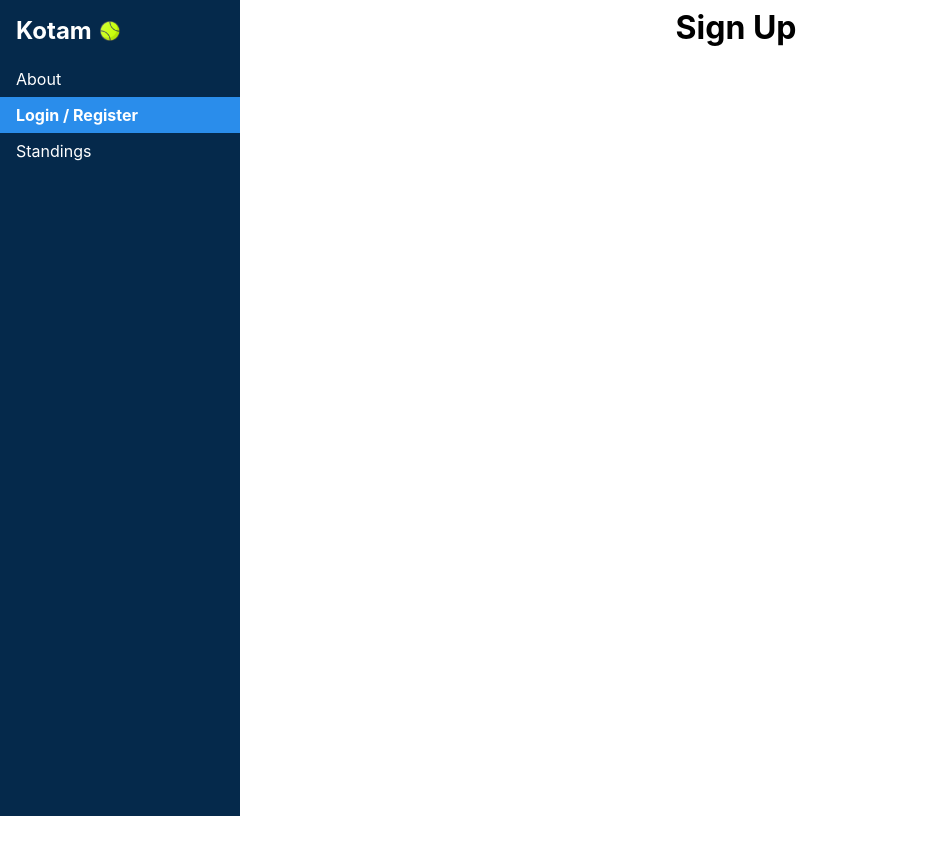
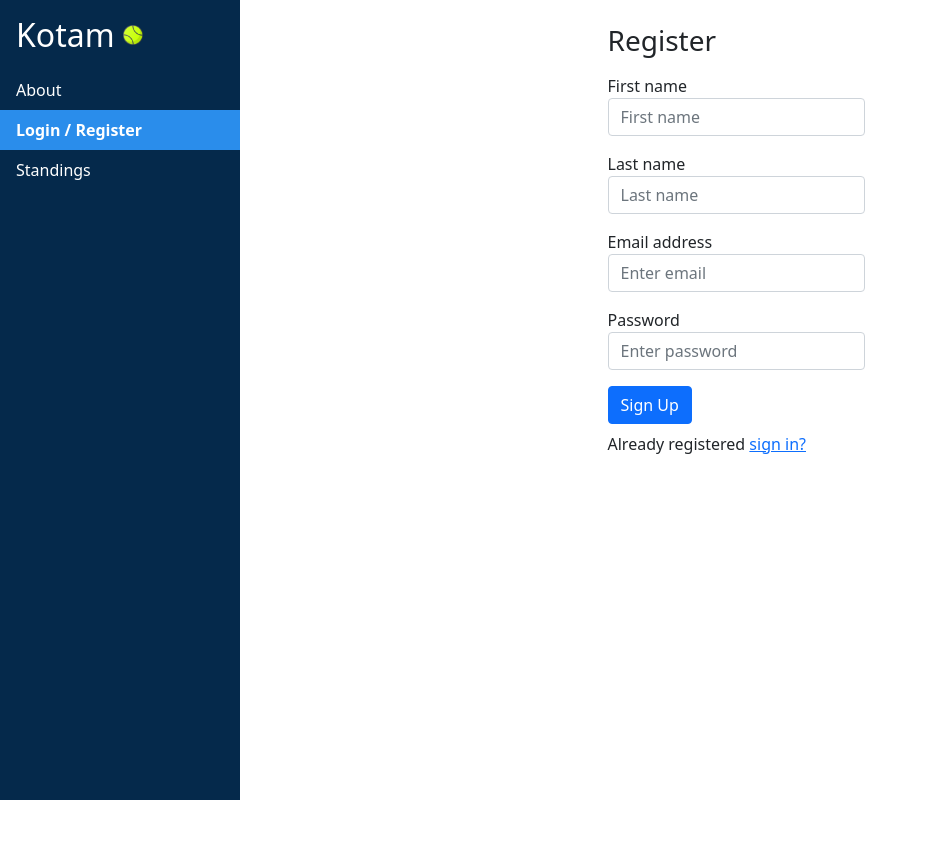
Before and after one commit to AimanFarhanMohdFaruk/KOTAM_test_app, a React (Create React App) app in the folder kotam-frontend/: page /signup in a window 1280 px wide. Shown: the top 854 px of the page, without its empty margins (0-928 px from the left). Built offline with nearby package versions, Linux system fonts and the light colour scheme.

Commit message:
signupform

```diff
--- a/kotam-frontend/package.json
+++ b/kotam-frontend/package.json
@@ -7,7 +7,9 @@
     "@testing-library/react": "^11.2.7",
     "@testing-library/user-event": "^12.8.3",
     "axios": "^0.24.0",
+    "bootstrap": "^5.1.3",
     "react": "^17.0.2",
+    "react-bootstrap": "^2.0.3",
     "react-dom": "^17.0.2",
     "react-router-dom": "^6.0.2",
     "react-scripts": "4.0.3",
--- a/kotam-frontend/src/App.js
+++ b/kotam-frontend/src/App.js
@@ -1,3 +1,4 @@
+import 'bootstrap/dist/css/bootstrap.min.css'
 import './App.css';
 import {useState, useEffect} from 'react';
 import axios from 'axios';
--- a/kotam-frontend/src/components/signUpForm.js
+++ b/kotam-frontend/src/components/signUpForm.js
@@ -0,0 +1,39 @@
+import React from 'react';
+
+const SignUpForm = () => {
+    return (
+        <div class='content' className='d-flex justify-content-center align-items-center'>
+        <form style={{marginTop: "1rem"}}>
+                <h3>Register</h3>
+
+                <div className="form-group">
+                    <label>First name</label>
+                    <input type="text" className="form-control" placeholder="First name" />
+                </div>
+
+                <div className="form-group">
+                    <label>Last name</label>
+                    <input type="text" className="form-control" placeholder="Last name" />
+                </div>
+
+                <div className="form-group">
+                    <label>Email address</label>
+                    <input type="email" className="form-control" placeholder="Enter email" />
+                </div>
+
+                <div className="form-group">
+                    <label>Password</label>
+                    <input type="password" className="form-control" placeholder="Enter password" />
+                </div>
+                <button type="submit" className="btn btn-primary btn-block" style={{marginTop:"1rem"}}>Sign Up</button>
+                <p className="forgot-password text-right" style={{marginTop:"0.5rem"}}>
+                    Already registered <a href="#">sign in?</a>
+                </p>
+            </form>
+        </div>
+
+
+    )
+}
+
+export default SignUpForm;
--- a/kotam-frontend/src/index.css
+++ b/kotam-frontend/src/index.css
@@ -18,3 +18,8 @@ code {
   font-family: source-code-pro, Menlo, Monaco, Consolas, 'Courier New',
     monospace;
 }
+
+.form-group {
+  max-width: 300px;
+  margin-top: 1rem;
+}
--- a/kotam-frontend/src/pages/SignUp/index.js
+++ b/kotam-frontend/src/pages/SignUp/index.js
@@ -1,11 +1,10 @@
 import React from 'react';
-
+import SignUpForm from '../../components/signUpForm';
 
 const SignUp = () => {
     return (
         <div class="content">
-            <div className=""></div>
-            <h1>Sign Up</h1>
+            <SignUpForm/>
         </div>
     )
 }
```
Also changed, not shown: 2 other files (tests, documents, lock files or other folders).
